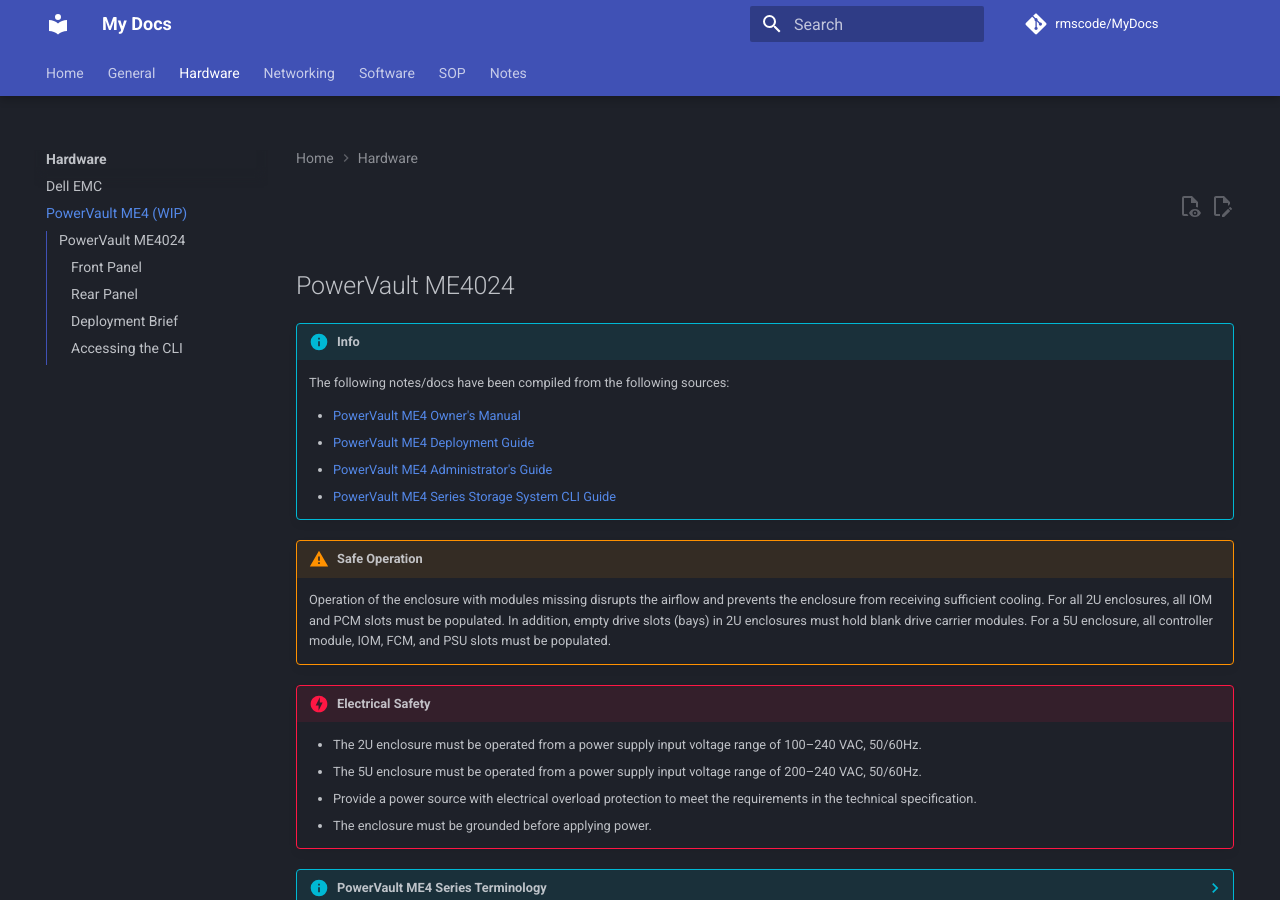
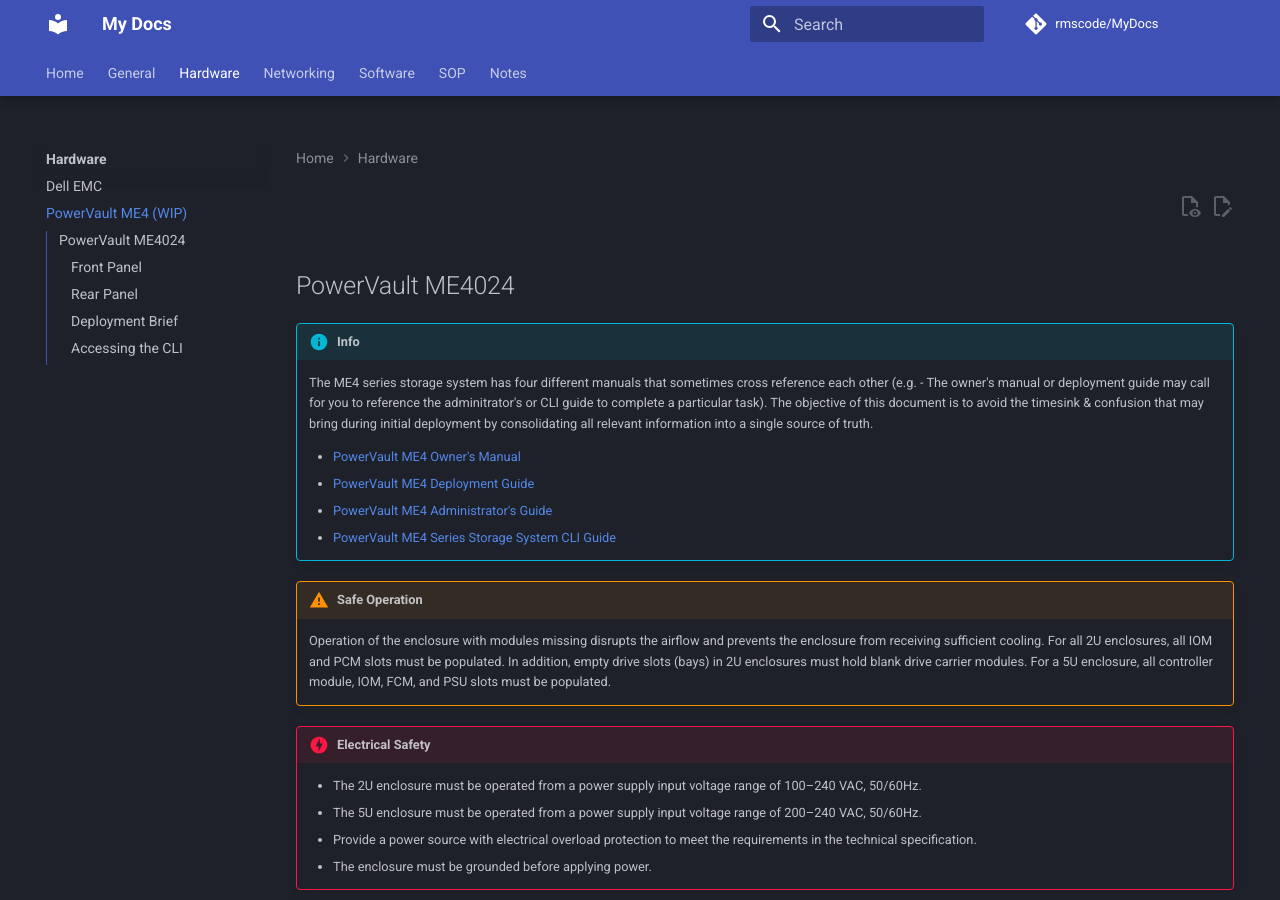
Before and after one commit to rmscode/binary-garden, an MkDocs documentation site: the page built from docs/hardware/powervault-me4-draft.md, in a window 1280 px wide and 900 px high. Built offline with MkDocs 1.6.1 and Material for MkDocs 9.7.7, drawn with Linux system fonts in a browser that asks for light colours; comment, search, counter and statistics services are not loaded; some of the changed text lies outside the part shown.

Commit message:
Update powervault-me4-draft.md

```diff
--- a/docs/hardware/powervault-me4-draft.md
+++ b/docs/hardware/powervault-me4-draft.md
@@ -4,7 +4,7 @@
 
 !!! info
 
-    The following notes/docs have been compiled from the following sources:
+    The ME4 series storage system has four different manuals that sometimes cross reference each other (e.g. - The owner's manual or deployment guide may call for you to reference the adminitrator's or CLI guide to complete a particular task). The objective of this document is to avoid the timesink & confusion that may bring during initial deployment by consolidating all relevant information into a single source of truth.
 
     - [PowerVault ME4 Owner's Manual](https://www.dell.com/support/manuals/en-us/powervault-me4012/me4_series_om_pub/)
     - [PowerVault ME4 Deployment Guide](https://www.dell.com/support/manuals/en-us/powervault-me4012/me4_series_dg_pub)
@@ -261,6 +261,7 @@
 Accessing the PowerVault Manager:
 
 1. Temporarily set the management host NIC to a 10.0.0.x address or to the same IPv6 subnet to enable communication with the storage system.
+      - **Note**: If the default IP addresses (10.0.0.2 - Controller A, 10.0.0.3 - Controller B) are not compatible with your network, refer to ["Accessing the CLI"](#accessing-the-cli) to learn how to set the network port IP addresses.
 2. In a supported web browser, type `https://10.0.0.2` to access controller module A on an IPv4 network.
 3. If the storage system is running G275 firmware:
       1. Sign in to the PowerVault Manager using the following user name and password:
@@ -354,3 +355,11 @@
 Ping an address, such as the gateway: `ping 192.168.0.1`
 
 From another host, ping the controllers . . .
+
+!!! note
+
+    If you can't access your storage system for at least three minutes after changing the IP address, restart the controllers using the CLI command `restart mc both`.
+
+!!! warning "Caution"
+
+    When configuring an iSCSI storage system or a storage system that uses a combination of Fibre Channel and iSCSI SFPs, do not restart the Management Controller or exit the terminal emulator session until the CNC ports are configured as described ["Changing the host port settings"](https://www.dell.com/support/manuals/en-us/powervault-me4012/me4_series_dg_pub/changing-host-port-settings?guid=guid-4b22aaaa-ca95-4d45-82cd-a3499bb1890c&lang=en-us).
```
Also changed, not shown: other parts of docs/hardware/powervault-me4-draft.md (+1 -1 lines).
